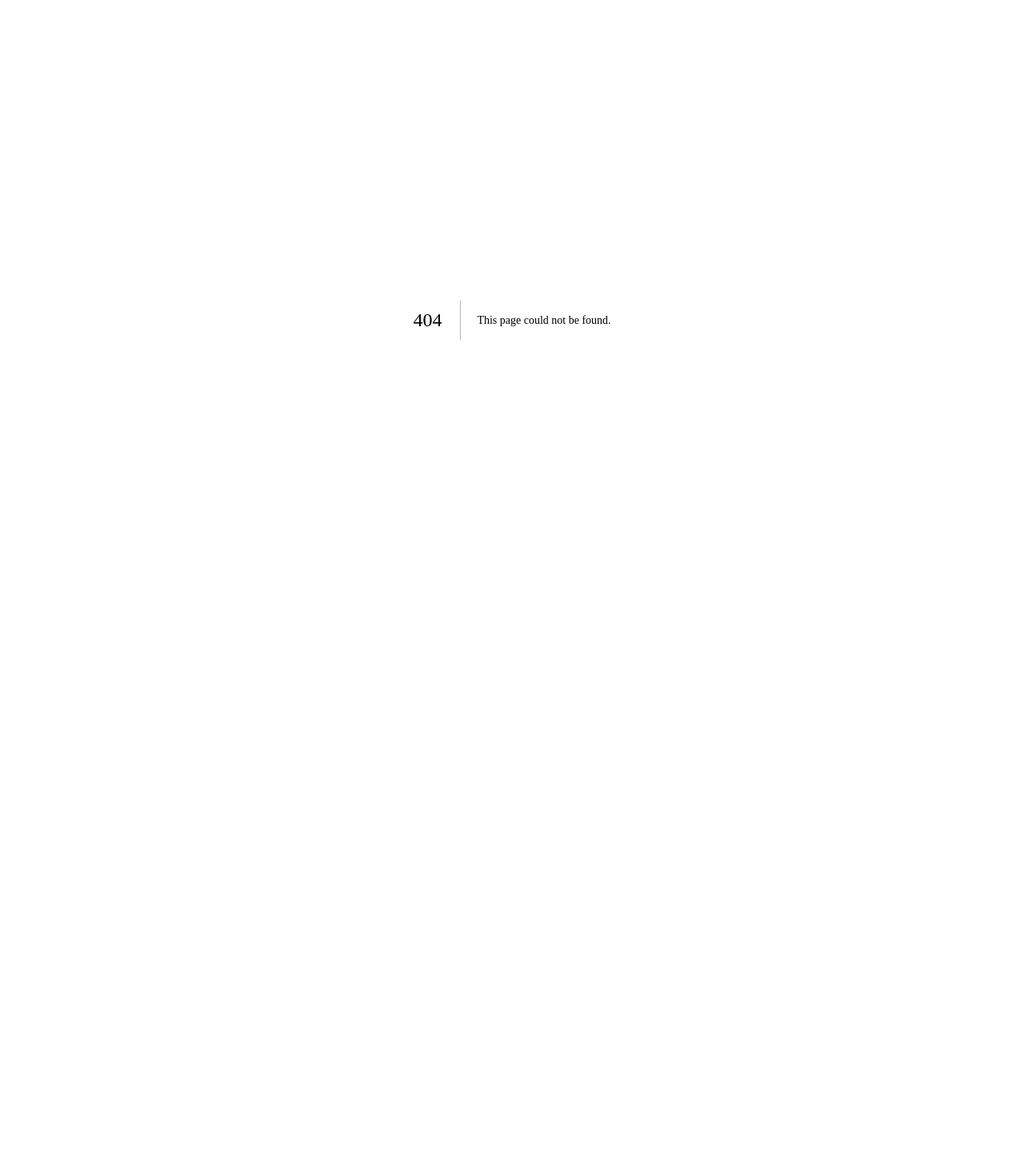
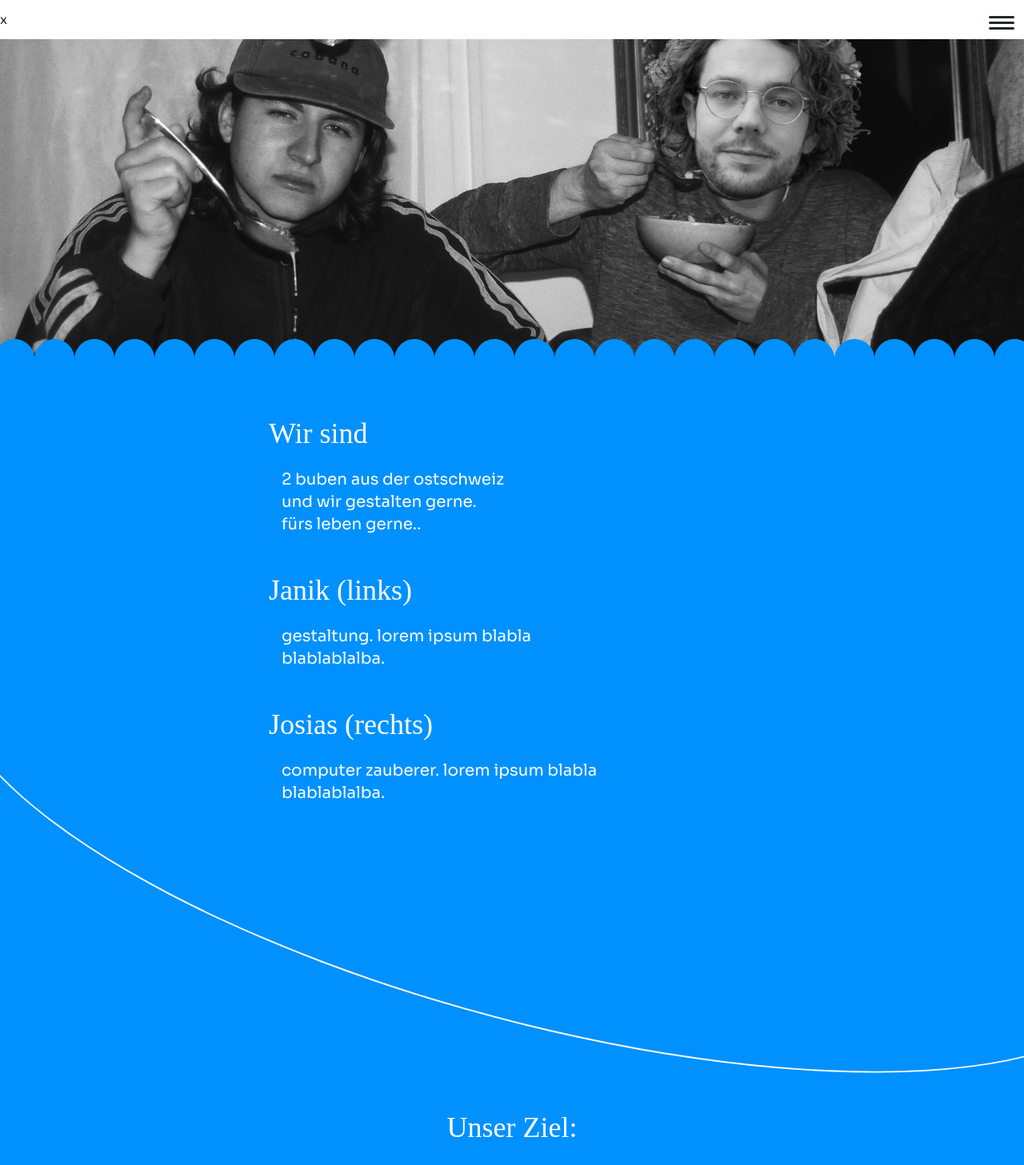
Before and after one commit to nydelic/nydelic, a Next.js app: page /team in a window 1280 px wide. Before the commit this address had no page. Shown: the top 1457 px of the page at 80% size. Before the commit the page ends 800 px from the top, so only its background shows below. Built offline with nearby package versions, Linux system fonts and the light colour scheme; a web font is replaced by a local one.

Commit message:
fix: init team page

```diff
--- a/pages/contact.tsx
+++ b/pages/contact.tsx
@@ -1,3 +1,4 @@
+import Link from "next/link";
 import EmojiSun from "../src/components/assets/EmojiSun";
 import { Nav } from "../src/components/nav";
 
@@ -25,6 +26,11 @@ function Contact({}: ContactProps) {
           <br />
           Kirchberg 4<br />
           8512 Thundorf
+          <br />
+          <br />
+          <Link href="/team">
+            <a className="block underline text-accent-color text-2xl">Team</a>
+          </Link>
         </div>
         <div
           role="presentation"
--- a/pages/index.tsx
+++ b/pages/index.tsx
@@ -189,7 +189,7 @@ const Home: NextPage = () => {
             zum Web!
           </h2>
           <div className="flex justify-center mb-12">
-            <Link href={"/team"}>
+            <Link href="/team">
               <a className="block underline text-accent-color text-2xl">Team</a>
             </Link>
           </div>
@@ -205,7 +205,7 @@ const Home: NextPage = () => {
           </div>
           <h2 className="text-4xl mb-12 text-center">Volltreffer landen!</h2>
           <div className="flex justify-center mb-24">
-            <Link href={"/request-offer"}>
+            <Link href="/contact">
               <a className="block text-center min-w-[15rem] px-6 py-6 mb-8 rounded-full border border-accent-color text-accent-color text-2xl hover:text-white hover:bg-accent-color transition-colors">
                 Kontakt
               </a>
--- /dev/null
+++ b/pages/team.tsx
@@ -0,0 +1,97 @@
+import Image from "next/image";
+import Link from "next/link";
+import EmojiSun from "../src/components/assets/EmojiSun";
+import Wave from "../src/components/assets/Wave";
+import { Nav } from "../src/components/nav";
+
+interface TeamProps {}
+
+function Team({}: TeamProps) {
+  return (
+    <>
+      <header>
+        <Nav />
+      </header>
+      <main>
+        <div className="relative h-[400px]">
+          <Image
+            src="/janik_and_jo.jpg"
+            width={1920}
+            height={1080}
+            objectFit="cover"
+            alt="Janik & Josias definetly legit"
+            layout="fill"
+          />
+        </div>
+
+        <div className="flex-grow flex-shrink bg-accent-color pb-24 text-white">
+          <div className="mt-[-25px]">
+            <Wave />
+          </div>
+          <section className="max-w-2xl px-8 mx-auto">
+            <h1 className="text-4xl mt-12">Wir sind</h1>
+            <br />
+            <p className="px-4 text-xl">
+              2 buben aus der ostschweiz
+              <br />
+              und wir gestalten gerne. <br />
+              fürs leben gerne..
+            </p>
+          </section>
+          <section className="max-w-2xl px-8 mx-auto">
+            <h1 className="text-4xl mt-12">Janik (links)</h1>
+            <br />
+            <p className="px-4 text-xl">
+              gestaltung. lorem ipsum blabla
+              <br />
+              blablablalba.
+            </p>
+          </section>
+          <section className="max-w-2xl px-8 mx-auto">
+            <h1 className="text-4xl mt-12">Josias (rechts)</h1>
+            <br />
+            <p className="px-4 text-xl">
+              computer zauberer. lorem ipsum blabla
+              <br />
+              blablablalba.
+            </p>
+          </section>
+          <div className="h-[5vmax]" />
+          <div
+            aria-hidden
+            role="presentation"
+            className="overflow-hidden py-[50vmax] h-0 my-[-50vmax]"
+          >
+            <div
+              aria-hidden
+              role="presentation"
+              className="overflow-hidden w-[120vw] ml-[-10vw] rotate-[15deg] relative"
+            >
+              <div
+                aria-hidden
+                className="border-2 h-[40vw] mt-[-24vw] rounded-[100%] border-white w-full"
+                role="presentation"
+              />
+            </div>
+          </div>
+          <div className="h-[25vmax]" />
+          <section className="text-center">
+            <h1 className="text-4xl">Unser Ziel:</h1>
+            <br />
+            <p className="px-4 text-xl mb-12">
+              von dem leben was wir lieben <br />
+              um zu lieben wie wir leben.
+            </p>
+          </section>
+        </div>
+      </main>
+      <footer className="flex max-w-2xl mx-auto justify-around text-sm py-12 pb-6">
+        <div>impressum</div>
+        <div>nydelic klg</div>
+        <div>copyright 2023</div>
+      </footer>
+    </>
+  );
+}
+
+export default Team;
--- a/src/components/nav/NavContent.tsx
+++ b/src/components/nav/NavContent.tsx
@@ -79,6 +79,12 @@ function NavContent({ visible, onClose }: NavContentProps) {
       undoAriaHideRef.current?.();
       document.body.style.overflow = "";
     }
+
+    // also undo on unmount (i.e. page redirect)
+    return () => {
+      undoAriaHideRef.current?.();
+      document.body.style.overflow = "";
+    };
   }, [visible]);
 
   return (
@@ -172,7 +178,7 @@ function NavContent({ visible, onClose }: NavContentProps) {
               <Link href="/offer">Angebot</Link>
             </motion.li>
             <motion.li variants={navItemVariants} className="mb-6">
-              <Link href="/about">Über uns</Link>
+              <Link href="/team">Team</Link>
             </motion.li>
             {/* <motion.li variants={navItemVariants} className="mb-6">
           <Link href="/about">Leitbild</Link>
```
Also changed, not shown: public/janik_and_jo.jpg (added).
